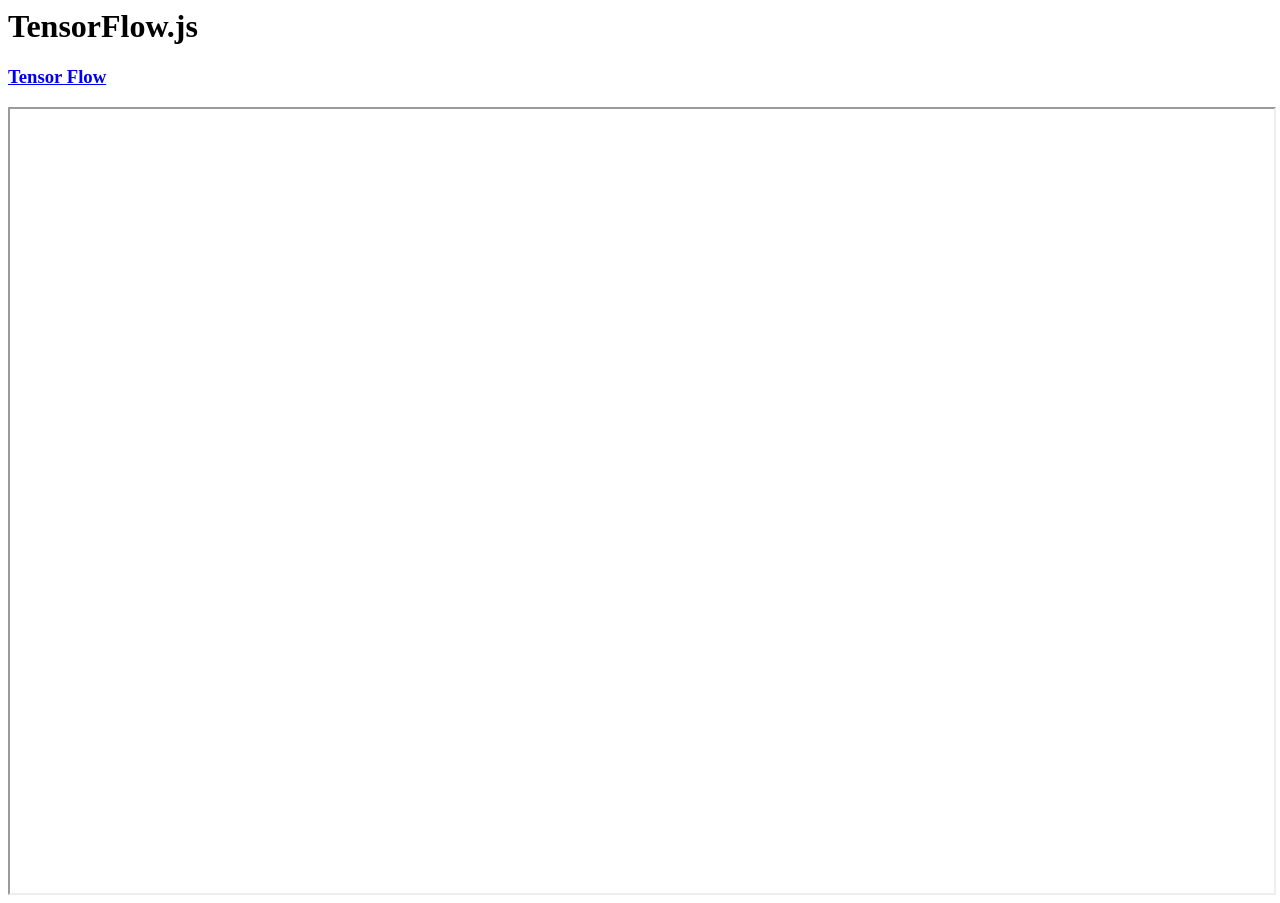
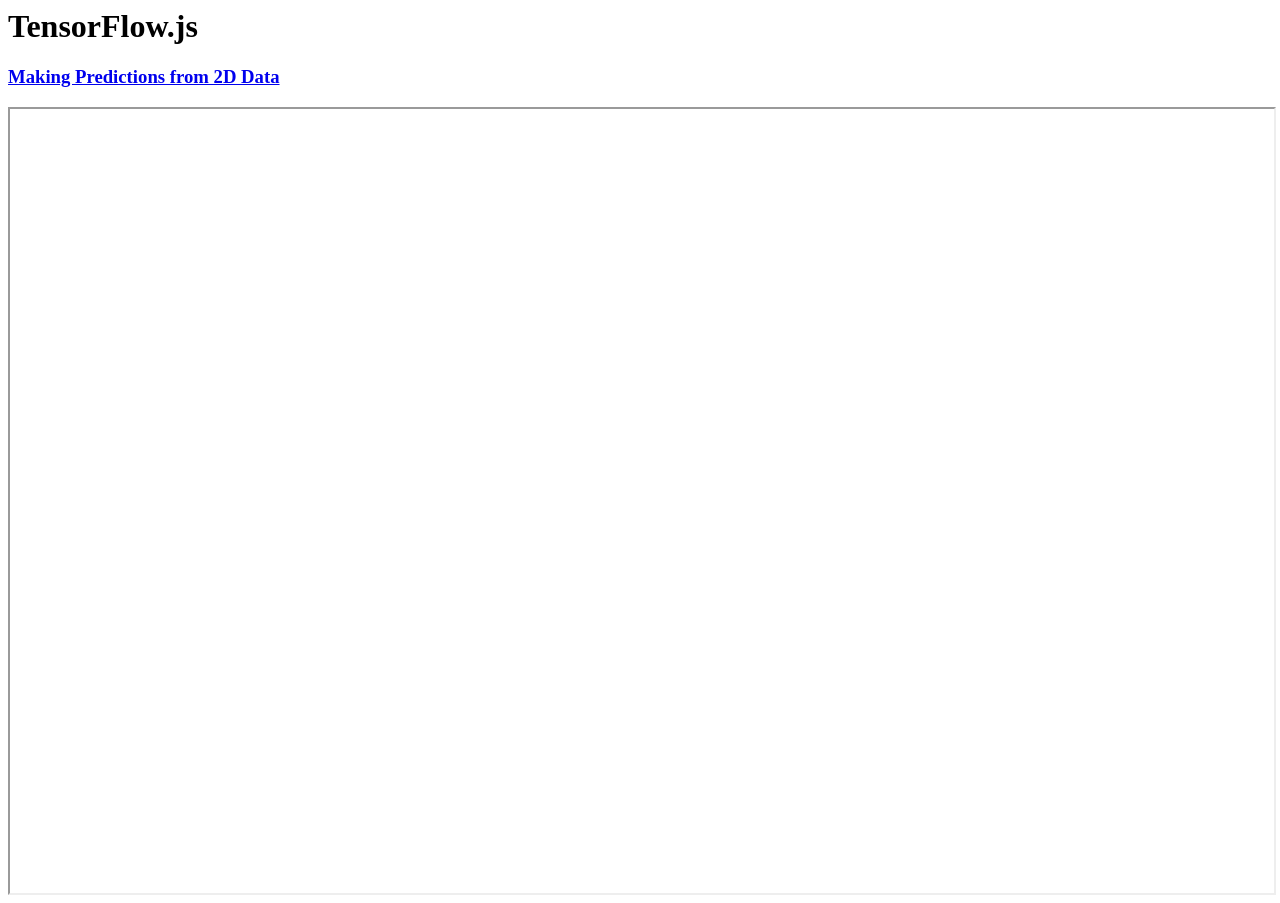
Before and after one commit to laanhle/AL-INF1339-Project-5, a plain HTML site: page docs/index.html in a window 1280 px wide. Drawn offline with Linux system fonts and the light colour scheme; no server answers.

Commit message:
Update index.html

```diff
--- a/docs/index.html
+++ b/docs/index.html
@@ -4,7 +4,7 @@
 </head>
 <body>
 <h1>TensorFlow.js</h1>
-  <h3><a href="version.html">Tensor Flow</a></h3>
+  <h3><a href="version.html">Making Predictions from 2D Data</a></h3>
   <iframe src="version.html" height="100%" width="100%"></iframe>
 </body>
 </html>
```
